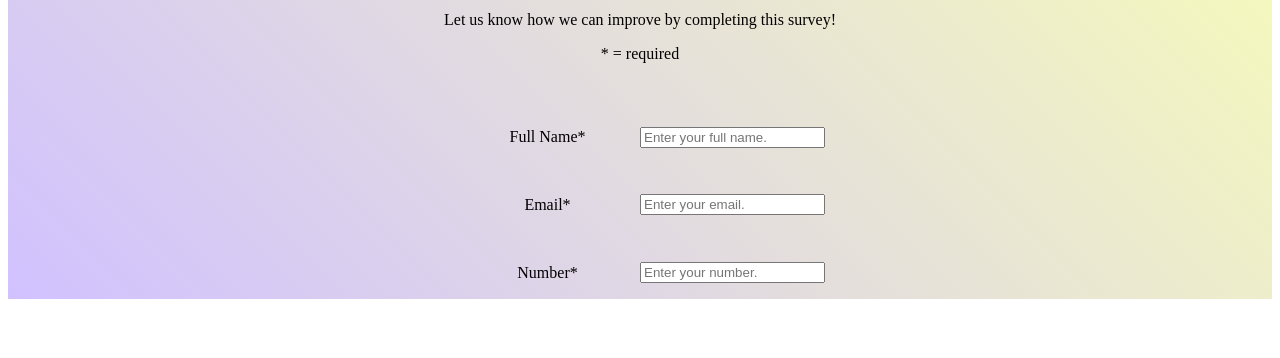
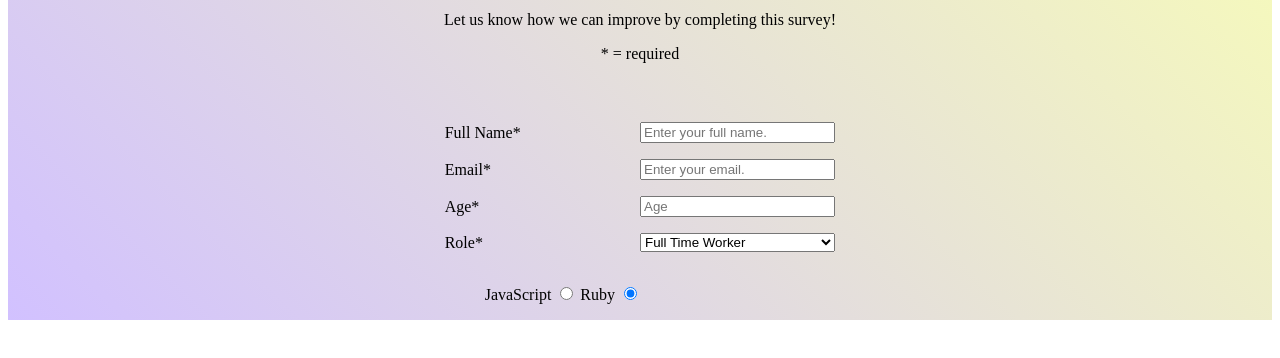
Before and after one commit to neodynia/build-a-form-proj, a plain HTML site: page index.html in a window 1280 px wide. Shown: the part 116-474 px from the top of the page. Drawn offline with Linux system fonts and the light colour scheme.

Commit message:
Add radio buttons and number input

```diff
--- a/css/main.css
+++ b/css/main.css
@@ -32,11 +32,13 @@ form {
 
 label {
   grid-column: 1 / 2;
-  margin: auto;
-  text-align: center;
 }
 
 input {
   grid-column: 2 / 3;
-  margin: auto;
+
 }
+
+ul {
+  list-style-type: none;
+}
--- a/index.html
+++ b/index.html
@@ -23,8 +23,28 @@
     <label id="email-label" for="email">Email*</label>
     <input type="email" id="email" placeholder="Enter your email." name="email" required>
 
-    <label id="number-label" for="number">Number*</label>
-    <input type="tel" id="number" placeholder="Enter your number." name="number" required>
+    <label id="number-label" for="number">Age*</label>
+    <input type="number" id="number" placeholder="Age" name="number" min="1" max="120" step="1" required>
+
+    <label id="dropdown-label" for="dropdown">Role*</label>
+    <select id="dropdown" name="currentPos">
+      <option disabled value>Select an option</option>
+      <option value="full-time">Full Time Worker</option>
+      <option value="student">Full Time Student</option>
+      <option value="part-time">Part Time Worker</option>
+      <option value="pt-student">Part Time Student</option>
+    </select>
+
+    <ul>
+    <li>
+    <label>JavaScript
+    <input type="radio" name="programming-language" value="JavaScript" checked>
+    </label>
+    <label>Ruby
+    <input type="radio" name="programming-language" value="Ruby" checked>
+    </label>
+    </li>
+    </ul>
   </form>
   </div>
 
```
